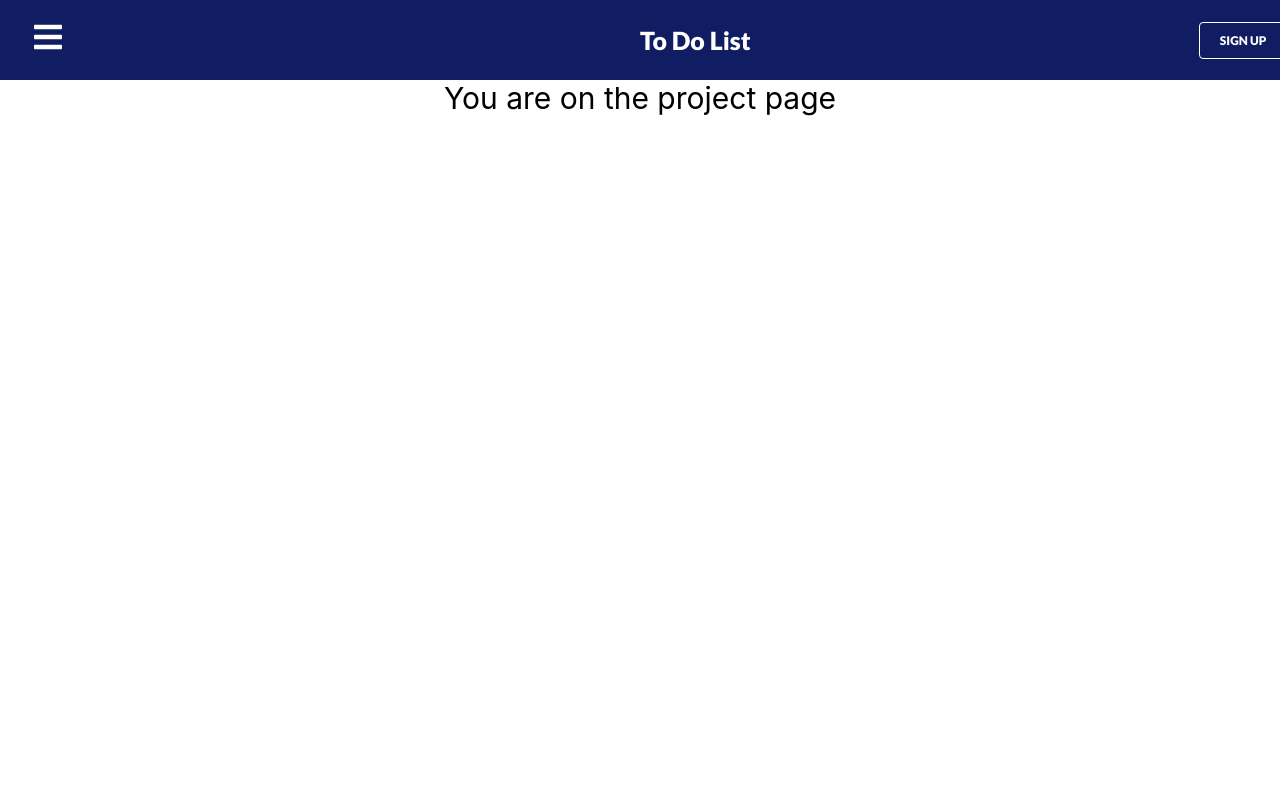
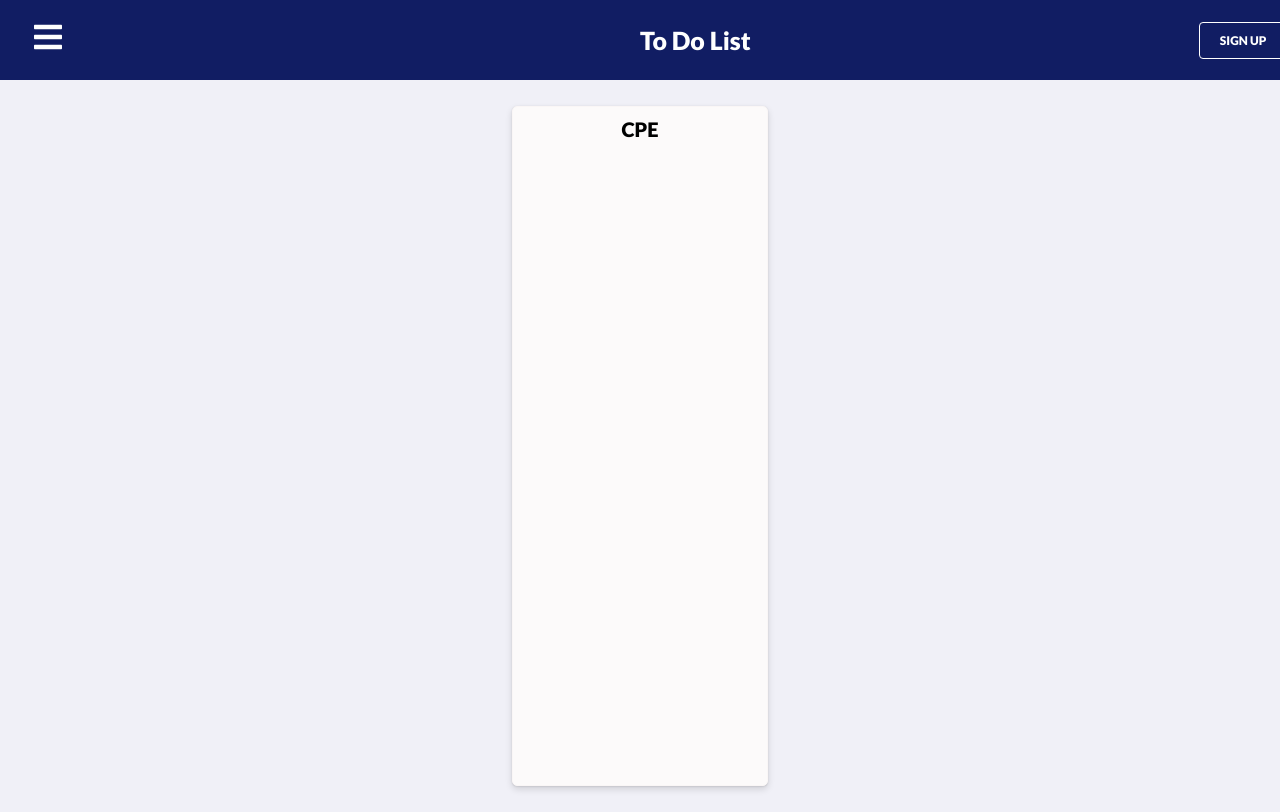
Before and after one commit to ClementBolin/to-do-list, a React (Create React App) app: page /project in a window 1280 px wide. Built offline with nearby package versions, Linux system fonts and the light colour scheme.

Commit message:
add(master): taskboard, boxproject component and add new props size for taskBoard

```diff
--- a/src/components/BoardInfo/BoardInfo.scss
+++ b/src/components/BoardInfo/BoardInfo.scss
@@ -77,3 +77,8 @@
     margin: 5px 5px 5px 5px;
     cursor: pointer;
 }
+
+.board--data-project:hover {
+    transition: all 0.1s ease-out;
+    transform: translateY(-5px);
+}
--- /dev/null
+++ b/src/components/BoxProject/BoxProject.scss
@@ -0,0 +1,35 @@
+.boxPr {
+    border: none;
+    background-color: transparent;
+    margin: 10px 10px 10px 10px;
+    padding: 5px 5px 5px 5px;
+}
+
+// Style
+
+.boxPr--primary {
+    border: solid 1px white;
+    border-radius: 5px;
+    transition: all 0.15s ease-out;
+}
+
+// Size
+
+.boxPr--medium {
+    width: 20%;
+    height: 12vh;
+}
+
+// Color
+
+.boxPr--color-primary {
+    // background-color: rgb(252, 250, 250);
+    background-color: blue;
+}
+
+// Animation
+
+.boxPr--primary:hover {
+    transition: all 0.15s ease-out;
+    transform: translateY(-5px);
+}
--- /dev/null
+++ b/src/components/BoxProject/BoxProject.tsx
@@ -0,0 +1,35 @@
+import React from 'react';
+import './BoxProject.scss';
+
+const STYLE = ['boxPr--primary'];
+const SIZE = ['boxPr--medium'];
+const COLOR = ['boxPr--color-primary'];
+
+interface IBoxProject {
+    children?: any;
+    boxProjectStyle?: string;
+    boxProjectSize?: string;
+    boxProjectColor?: string;
+    title?: string,
+}
+
+export const BoxProject = ({
+    children,
+    boxProjectStyle,
+    boxProjectSize,
+    boxProjectColor,
+    title
+}: IBoxProject) => {
+    boxProjectStyle = boxProjectStyle === undefined ? 'boxPr--primary' : boxProjectStyle;
+    boxProjectSize = boxProjectSize === undefined ? 'boxPr--medium' : boxProjectSize;
+    boxProjectColor = boxProjectColor === undefined ? 'boxPr--color-primary' : boxProjectColor;
+
+    const checkProjectStyle = STYLE.includes(boxProjectStyle) ? boxProjectStyle : 'boxPr--primary';
+    const checkProjectSize = SIZE.includes(boxProjectSize) ? boxProjectSize : 'boxPr--medium';
+    const checkProjectColor = COLOR.includes(boxProjectColor) ? boxProjectColor : 'boxPr--color-primary';
+
+    return (
+        <div className={`boxPr ${boxProjectStyle} ${boxProjectSize} ${boxProjectColor}`}>
+        </div>
+    )
+}
--- /dev/null
+++ b/src/components/TaskBoard/TaskBoard.scss
@@ -0,0 +1,47 @@
+
+.task {
+    margin: 10px 10px 10px 10px;
+    border: none;
+    border-radius: 5px;
+    font-family: 'Courier Prime', monospace;
+    box-shadow: 0 3.2px 7.2px 0 rgba(0,0,0,.132), 0 0.6px 1.8px 0 rgba(0,0,0,.108);
+}
+
+// Style
+
+.task--primary {
+    border: solid 1px rgb(250, 246, 246);
+    color: black;
+    display: flex;
+    flex-direction: column;
+}
+
+// Size
+
+.task--medium {
+    width: 25%;
+    height: 85vh;
+}
+
+.task--small {
+    width: 20%;
+    height: 85vh;
+}
+
+// color
+
+.task--color-primary {
+    background-color: rgb(252, 250, 250);
+}
+
+// Other
+
+.task--title {
+    display: flex;
+    justify-content: center;
+    margin: 10px;
+    font-size: 20px;
+    font-family: 'Lato', sans-serif;
+}
+
+// Effect
--- /dev/null
+++ b/src/components/TaskBoard/TaskBoard.tsx
@@ -0,0 +1,38 @@
+import React from 'react';
+import './TaskBoard.scss';
+
+const STYLE = ["task--primary"];
+const SIZE = ["task--medium", 'task--small'];
+const COLOR = ["task--color-primary", "task--color-blue", "task--color-green", "task--color-outline"];
+
+interface IPropsTask {
+    children?: string;
+    taskStyle?: string;
+    taskColor?: string;
+    taskSize?: string;
+    title: string;
+}
+
+export const TaskBoard = ({
+    children,
+    taskStyle,
+    taskColor,
+    taskSize,
+    title
+}: IPropsTask) => {
+    taskStyle = taskStyle === undefined ? "task--primary" : taskStyle;
+    taskColor = taskColor === undefined ? "task--medium" : taskColor;
+    taskSize = taskSize === undefined ? "task--color-primary" : taskSize;
+
+    const checkTaskStyle = STYLE.includes(taskStyle) ? taskStyle : "task--primary";
+    const checkTaskSize = SIZE.includes(taskSize) ? taskSize : "task--medium";
+    const checkTaskColor = COLOR.includes(taskColor) ? taskColor : "task--color-primary";
+
+    return (
+        <div className={`task ${checkTaskStyle} ${checkTaskSize} ${checkTaskColor}`}>
+            <div className="task--title">
+                <p>{title}</p>
+            </div>
+        </div>
+    )
+}
--- a/src/container/Project/Project.scss
+++ b/src/container/Project/Project.scss
@@ -1,6 +1,8 @@
 .project--container {
     display: flex;
+    background-color: rgb(240, 240, 247);
+    height: 91.5vh;
     justify-content: center;
     align-items: center;
-    font-size: 30px;
+    flex-wrap: wrap;
 }
--- a/src/container/Project/Project.tsx
+++ b/src/container/Project/Project.tsx
@@ -1,10 +1,43 @@
 import React from 'react';
+import { BoxProject } from '../../components/BoxProject/BoxProject';
+import { TaskBoard } from '../../components/TaskBoard/TaskBoard';
 import './Project.scss'
 
 export function Project(): any {
     return (
         <div className="project--container">
-            <p>You are on the project page</p>
+            <TaskBoard title="CPE" taskSize="task--small" />
         </div>
     )
 }
+
+const FakeDataProj = [
+    {
+        theme: "CPE",
+        projects: [
+            {
+                name: "Corewar",
+            },
+            {
+                name: "test",
+            },
+            {
+                name: "Dante",
+            }
+        ]
+    },
+    {
+        theme: "PI",
+        projects: [
+            {
+                name: "Gestion",
+            },
+            {
+                name: "Transaction",
+            },
+            {
+                name: "Droits",
+            }
+        ]
+    },
+]
--- a/src/container/home/home.tsx
+++ b/src/container/home/home.tsx
@@ -23,7 +23,7 @@ const FakeData = [
         totalIssue: 34,
     },
     {
-        projectName: "Corewar",
+        projectName: "Lisa",
         totalIssue: 56,
     },
     {
```
